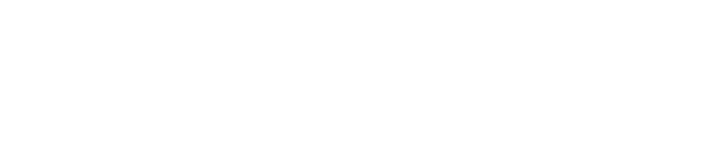
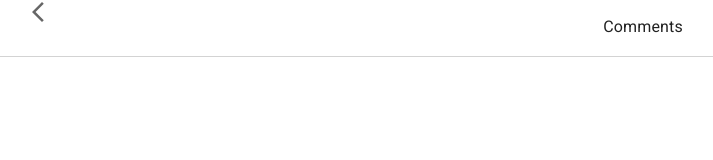
Before and after one commit to Moopz-Dev/CC10-group-project-client, a React (Create React App) app: page /comment in a window 1280 px wide. Before the commit this address had no page. Shown: the top 160 px of the page, without its empty margins (2-715 px from the left). Built offline with nearby package versions, Linux system fonts and the light colour scheme.

Commit message:
add headerComment

```diff
--- a/src/App.js
+++ b/src/App.js
@@ -3,6 +3,7 @@
 import Messenger from "./pages/messenger/Messenger.jsx";
 import Login from "./pages/login/Login.jsx";
 import Register from "./pages/register/Register.jsx";
+import Comment from "./pages/Comment/Comment.js";
 import { BrowserRouter, Routes, Route } from "react-router-dom";
 
 function App() {
@@ -13,6 +14,7 @@
         <Route path="/login" element={<Login />} />
         <Route path="/register" element={<Register />} />
         <Route path="/reels" element={<ReelsPage />} />
+        <Route path="/comment" element={<Comment />} />
         <Route path="/mesenger" element={<Messenger />} />
       </Routes>
     </BrowserRouter>
--- /dev/null
+++ b/src/components/comments/HeaderComment.js
@@ -0,0 +1,46 @@
+import React from 'react'
+import Box from "@mui/material/Box";
+// import CssBaseline from "@mui/material/CssBaseline";
+import BottomNavigationAction from "@mui/material/BottomNavigationAction";
+import PostAddIcon from "@mui/icons-material/PostAdd";
+import FavoriteBorderOutlinedIcon from "@mui/icons-material/FavoriteBorderOutlined";
+import ChatOutlinedIcon from "@mui/icons-material/ChatOutlined";
+import ArrowBackIosNewIcon from '@mui/icons-material/ArrowBackIosNew';
+import { Paper, Typography } from "@mui/material";
+import SendOutlined from '@mui/icons-material/SendOutlined';
+
+const HeaderComment = () => {
+  return (
+    <>
+    <Box sx={{ pb: 7, borderBottom: '1px solid lightgray' }}>
+        {/* <CssBaseline /> */}
+        <Paper
+          sx={{
+            position: "fixed",
+            top: 0,
+            left: 0,
+            right: 0,
+            display: "flex",
+            justifyContent: "space-between",
+            zIndex: 1100,
+          }}
+          elevation={0}
+        >
+          <div
+            style={{
+              width: '10px'
+            }}
+          >
+            <BottomNavigationAction icon={<ArrowBackIosNewIcon />} />
+          </div>
+          <div style={{ marginTop: '15px' }}>
+            <Typography>Comments</Typography>
+          </div>
+          <div></div>
+        </Paper>
+      </Box>
+    </>
+  )
+}
+
+export default HeaderComment
--- /dev/null
+++ b/src/pages/Comment/Comment.js
@@ -0,0 +1,12 @@
+import React from 'react';
+import HeaderComment from '../../components/comments/HeaderComment';
+
+const Comment = () => {
+  return (
+    <>
+      <HeaderComment />
+    </>
+  );
+};
+
+export default Comment;
```
